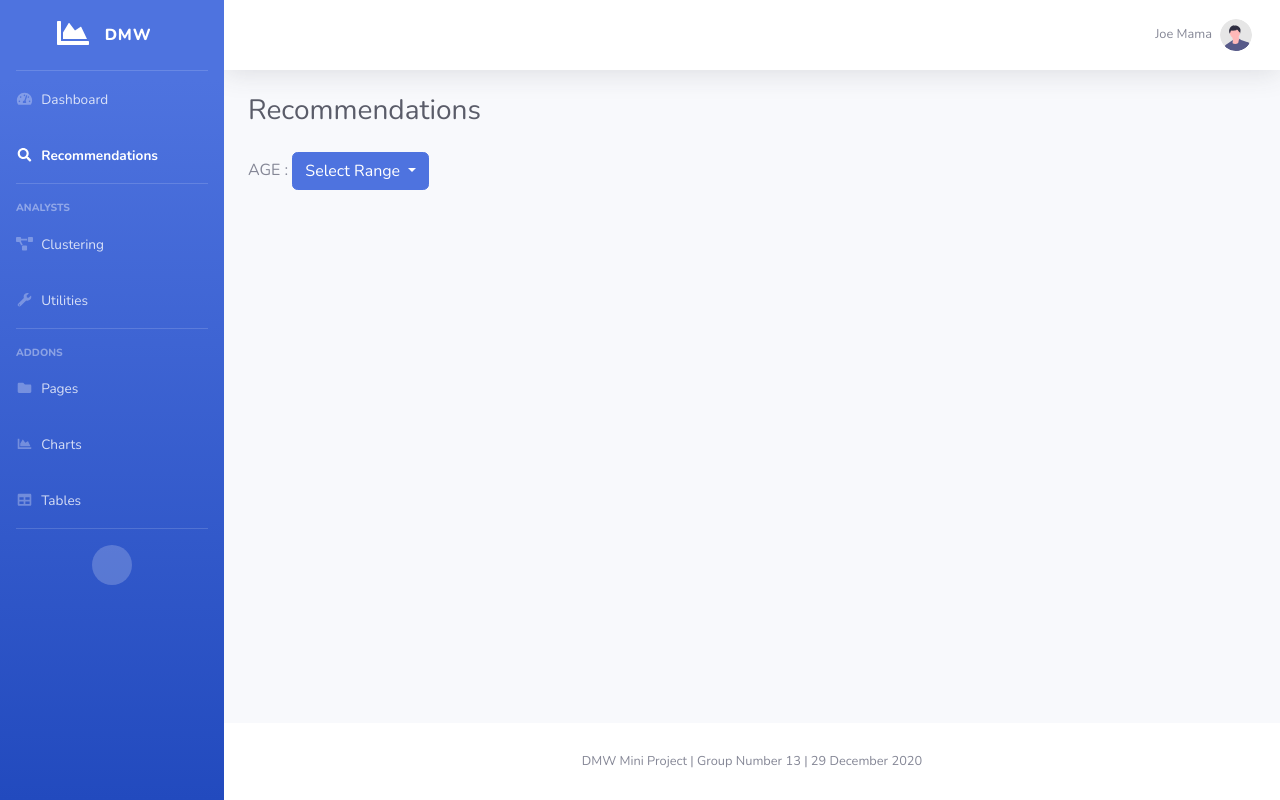
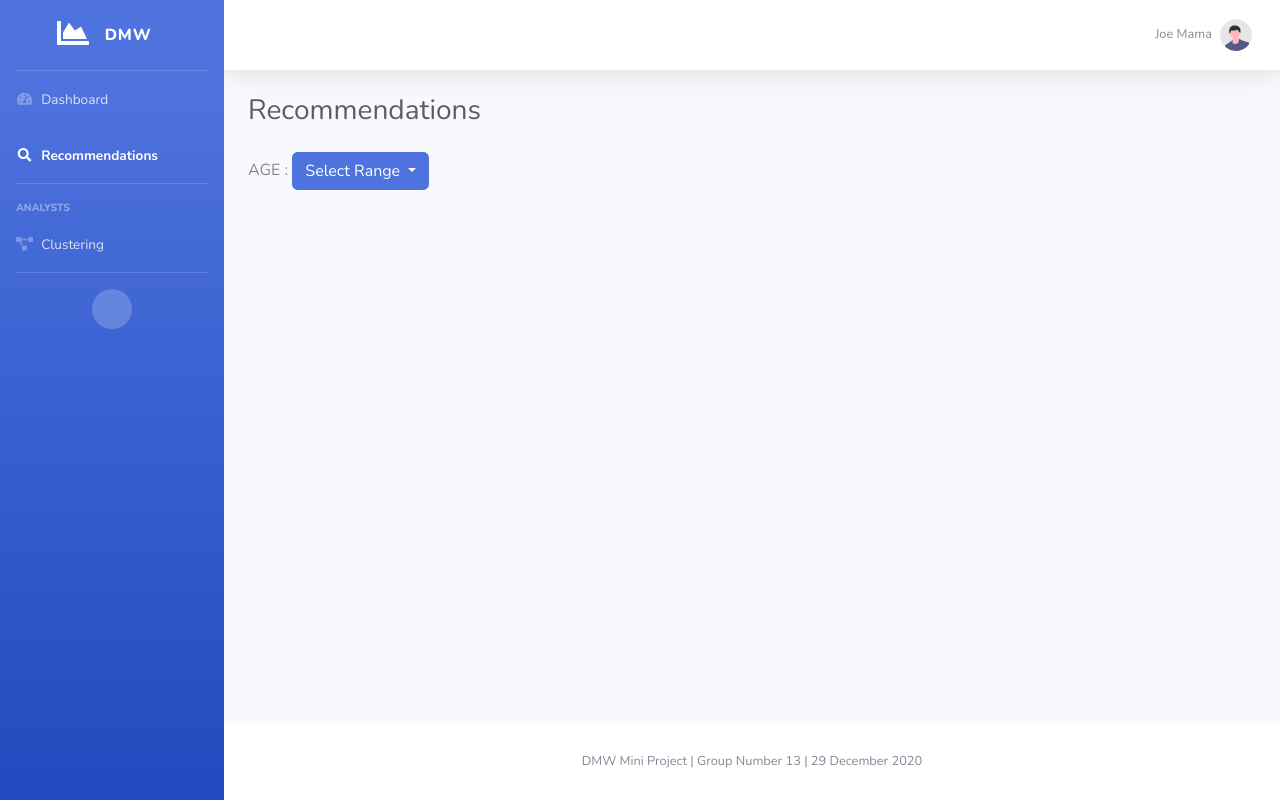
Before and after one commit to paramSonawane/ClusteringApriori, a Django app: page /recommendations in a window 1280 px wide. Run offline with Django 3.2, Linux system fonts and the light colour scheme; some libraries are stand-ins or nearby versions.

Commit message:
removed unnecessary tabs

```diff
--- a/templates/partials/_sidebar.html
+++ b/templates/partials/_sidebar.html
@@ -54,68 +54,6 @@
         </a>
     </li>
 
-    <!-- Nav Item - Utilities Collapse Menu -->
-    <li class="nav-item">
-        <a class="nav-link collapsed" href="#" data-toggle="collapse" data-target="#collapseUtilities"
-            aria-expanded="true" aria-controls="collapseUtilities">
-            <i class="fas fa-fw fa-wrench"></i>
-            <span>Utilities</span>
-        </a>
-        {% comment %} <div id="collapseUtilities" class="collapse" aria-labelledby="headingUtilities"
-            data-parent="#accordionSidebar">
-            <div class="bg-white py-2 collapse-inner rounded">
-                <h6 class="collapse-header">Custom Utilities:</h6>
-                <a class="collapse-item" href="utilities-color.html">Colors</a>
-                <a class="collapse-item" href="utilities-border.html">Borders</a>
-                <a class="collapse-item" href="utilities-animation.html">Animations</a>
-                <a class="collapse-item" href="utilities-other.html">Other</a>
-            </div>
-        </div> {% endcomment %}
-    </li>
-
-    <!-- Divider -->
-    <hr class="sidebar-divider">
-
-    <!-- Heading -->
-    <div class="sidebar-heading">
-        Addons
-    </div>
-
-    <!-- Nav Item - Pages Collapse Menu -->
-    <li class="nav-item">
-        <a class="nav-link collapsed" href="#" data-toggle="collapse" data-target="#collapsePages"
-            aria-expanded="true" aria-controls="collapsePages">
-            <i class="fas fa-fw fa-folder"></i>
-            <span>Pages</span>
-        </a>
-        <div id="collapsePages" class="collapse" aria-labelledby="headingPages" data-parent="#accordionSidebar">
-            <div class="bg-white py-2 collapse-inner rounded">
-                <h6 class="collapse-header">Login Screens:</h6>
-                <a class="collapse-item" href="login.html">Login</a>
-                <a class="collapse-item" href="register.html">Register</a>
-                <a class="collapse-item" href="forgot-password.html">Forgot Password</a>
-                <div class="collapse-divider"></div>
-                <h6 class="collapse-header">Other Pages:</h6>
-                <a class="collapse-item" href="404.html">404 Page</a>
-                <a class="collapse-item" href="blank.html">Blank Page</a>
-            </div>
-        </div>
-    </li>
-
-    <!-- Nav Item - Charts -->
-    <li class="nav-item">
-        <a class="nav-link" href="charts.html">
-            <i class="fas fa-fw fa-chart-area"></i>
-            <span>Charts</span></a>
-    </li>
-
-    <!-- Nav Item - Tables -->
-    <li class="nav-item">
-        <a class="nav-link" href="tables.html">
-            <i class="fas fa-fw fa-table"></i>
-            <span>Tables</span></a>
-    </li>
-
     <!-- Divider -->
     <hr class="sidebar-divider d-none d-md-block">
 
```
